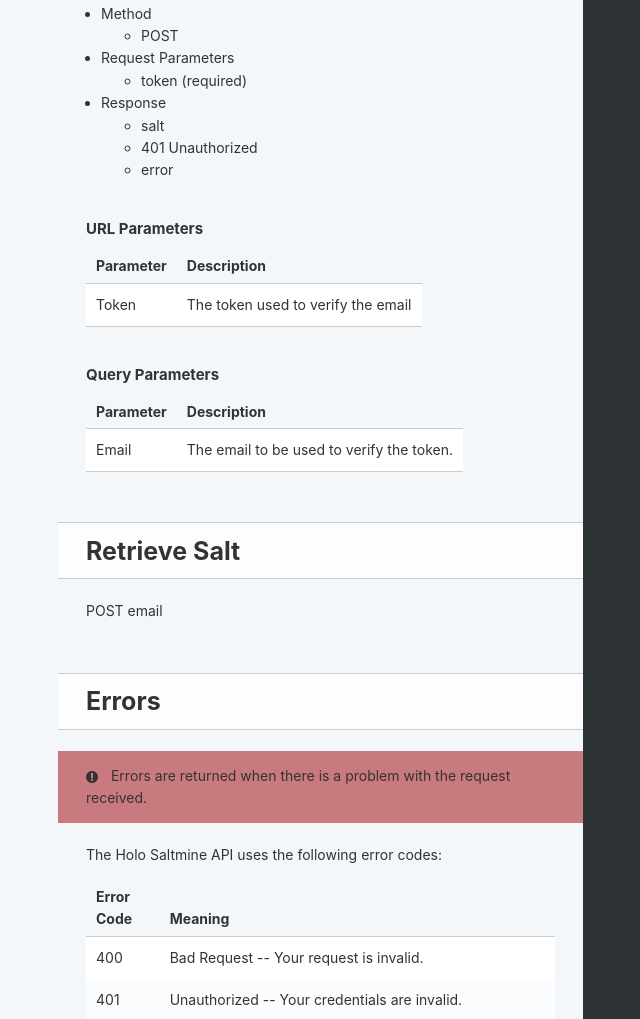
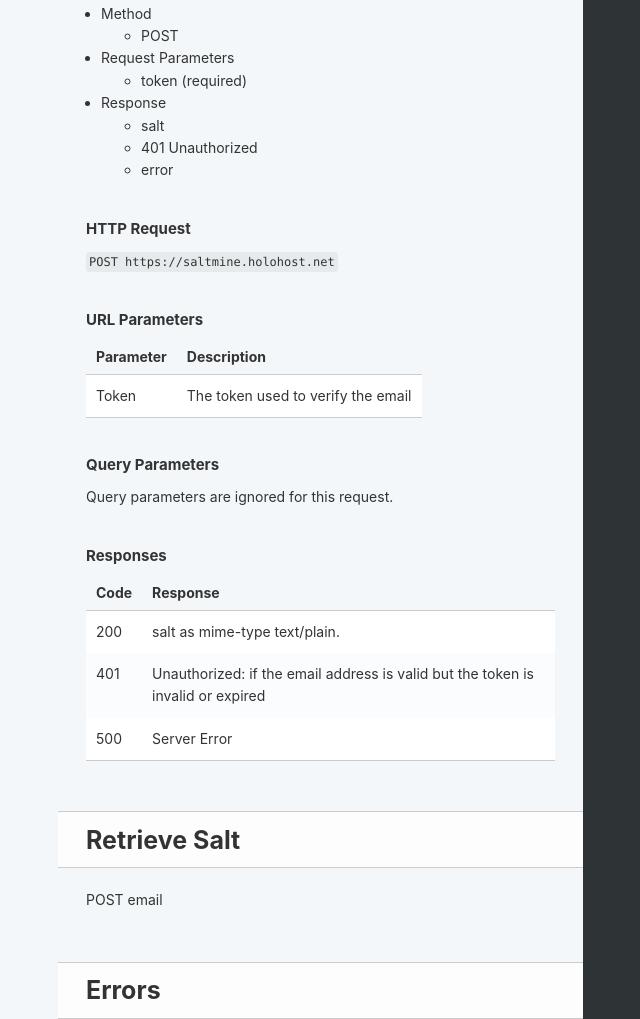
Before and after one commit to Holo-Host/saltmine, a plain HTML site: page docs/index.html in a window 1280 px wide. Shown: the part 2902-3921 px from the top of the page, without its empty margins (172-812 px from the left). Drawn offline with Linux system fonts and the light colour scheme.

Commit message:
verify email, updated

```diff
--- a/docs/index.html
+++ b/docs/index.html
@@ -259,10 +259,16 @@
             <a href="#verify-email" class="toc-h1 toc-link" data-title="Verify Email">Verify Email</a>
               <ul class="toc-list-h2">
                   <li>
+                    <a href="#http-request-3" class="toc-h2 toc-link" data-title="HTTP Request">HTTP Request</a>
+                  </li>
+                  <li>
                     <a href="#url-parameters-3" class="toc-h2 toc-link" data-title="URL Parameters">URL Parameters</a>
                   </li>
                   <li>
                     <a href="#query-parameters-3" class="toc-h2 toc-link" data-title="Query Parameters">Query Parameters</a>
+                  </li>
+                  <li>
+                    <a href="#responses-3" class="toc-h2 toc-link" data-title="Responses">Responses</a>
                   </li>
               </ul>
           </li>
@@ -447,6 +453,8 @@
 <li>error</li>
 </ul></li>
 </ul>
+<h3 id='http-request-3'>HTTP Request</h3>
+<p><code>POST https://saltmine.holohost.net</code></p>
 <h3 id='url-parameters-3'>URL Parameters</h3>
 <table><thead>
 <tr>
@@ -460,15 +468,25 @@
 </tr>
 </tbody></table>
 <h3 id='query-parameters-3'>Query Parameters</h3>
+<p>Query parameters are ignored for this request.</p>
+<h3 id='responses-3'>Responses</h3>
 <table><thead>
 <tr>
-<th>Parameter</th>
-<th>Description</th>
+<th>Code</th>
+<th>Response</th>
 </tr>
 </thead><tbody>
 <tr>
-<td>Email</td>
-<td>The email to be used to verify the token.</td>
+<td>200</td>
+<td>salt as mime-type text/plain.</td>
+</tr>
+<tr>
+<td>401</td>
+<td>Unauthorized: if the email address is valid but the token is invalid or expired</td>
+</tr>
+<tr>
+<td>500</td>
+<td>Server Error</td>
 </tr>
 </tbody></table>
 <h1 id='retrieve-salt'>Retrieve Salt</h1>
```
